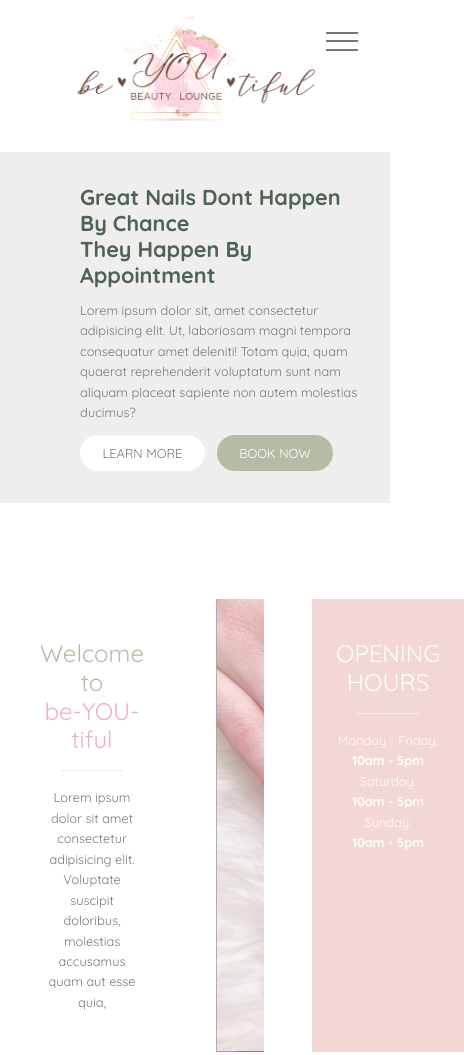
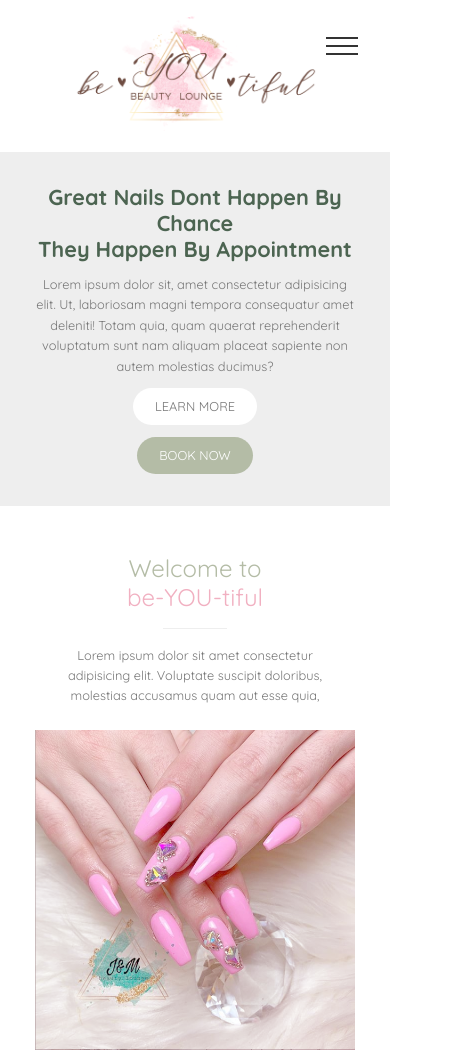
Before and after one commit to kyle-trinh/be-you-tiful, a Gatsby site: page / in a window 390 px wide. Shown: the top 1055 px of the page, 464 px wide, since content can reach past the window. Built offline with nearby package versions, Linux system fonts and the light colour scheme; Gatsby itself is replaced by a stand-in of ours.

Commit message:
add respond to header, works, welcome sect

```diff
--- a/src/components/home/Works.js
+++ b/src/components/home/Works.js
@@ -11,10 +11,26 @@ const Works = () => {
       // Optional parameters
 
       loop: true,
-      slidesPerView: 3,
+      slidesPerView: 1,
       spaceBetween: 30,
       slidesPerGroup: 1,
       loopFillGroupWithBlank: true,
+
+      breakpoints: {
+        640: {
+          slidesPerView: 3,
+        },
+
+        900: {
+          slidesPerView: 3,
+        },
+        1200: {
+          slidesPerView: 3,
+        },
+        1800: {
+          slidesPerView: 3,
+        },
+      },
 
       // If we need pagination
       pagination: {
--- a/src/components/layout/HamburgerNav.js
+++ b/src/components/layout/HamburgerNav.js
@@ -1,10 +1,14 @@
 import React from "react"
 
-const HamburgerNav = ({ onHandleClick }) => {
+const HamburgerNav = ({ onHandleClick, showNav }) => {
   return (
-    <div className="nav-btn" onClick={onHandleClick}>
-      <div className="nav-btn__line"></div>
-      <div className="nav-btn__line"></div>
+    <div
+      className={`nav-btn ${showNav ? "show" : ""}`}
+      onClick={e => {
+        e.stopPropagation()
+        onHandleClick()
+      }}
+    >
       <div className="nav-btn__line"></div>
     </div>
   )
--- a/src/components/layout/SiteDescription.js
+++ b/src/components/layout/SiteDescription.js
@@ -16,7 +16,7 @@ const SiteDescription = () => {
             quaerat reprehenderit voluptatum sunt nam aliquam placeat sapiente
             non autem molestias ducimus?
           </p>
-          <div className="header-into__buttons">
+          <div className="header-intro__buttons">
             <Link to="/" className="btn btn--white u-margin-right-small">
               Learn more
             </Link>
--- a/src/components/layout/header.js
+++ b/src/components/layout/header.js
@@ -6,13 +6,10 @@ import Navbar from "./Navbar"
 import SiteDescription from "./SiteDescription"
 import HamburgerNav from "./HamburgerNav"
 
-const Header = ({ siteTitle }) => {
-  const [showNav, setShowNav] = useState(false)
-
-  const onHandleClick = () => setShowNav(!showNav)
+const Header = ({ siteTitle, onHandleClick, showNav, onHeaderClick }) => {
   return (
-    <header>
-      <HamburgerNav onHandleClick={onHandleClick} />
+    <header onClick={onHeaderClick}>
+      <HamburgerNav onHandleClick={onHandleClick} showNav={showNav} />
       <HeaderContact />
       <Navbar className={showNav ? "show" : ""} />
       <SiteDescription />
--- a/src/components/layout/index.js
+++ b/src/components/layout/index.js
@@ -5,7 +5,7 @@
  * See: https://www.gatsbyjs.org/docs/use-static-query/
  */
 
-import React from "react"
+import React, { useState } from "react"
 import PropTypes from "prop-types"
 import { useStaticQuery, graphql } from "gatsby"
 
@@ -25,13 +25,22 @@ const Layout = ({ children }) => {
     }
   `)
 
+  const [showNav, setShowNav] = useState(false)
+
+  const onHandleClick = () => setShowNav(!showNav)
+
   return (
     <>
-      <Header siteTitle={data.site.siteMetadata.title} />
+      <Header
+        siteTitle={data.site.siteMetadata.title}
+        onHandleClick={onHandleClick}
+        showNav={showNav}
+        onHeaderClick={() => setShowNav(false)}
+      />
 
-      <main>{children}</main>
+      <main onClick={() => setShowNav(false)}>{children}</main>
 
-      <Footer />
+      <Footer onClick={() => setShowNav(false)} />
     </>
   )
 }
--- a/src/styles/base/_base.scss
+++ b/src/styles/base/_base.scss
@@ -47,6 +47,6 @@ section {
   padding: 6rem 0;
 }
 
-header {
-  position: relative;
-}
+// header {
+//   position: relative;
+// }
--- a/src/styles/components/_swiper.scss
+++ b/src/styles/components/_swiper.scss
@@ -1,6 +1,10 @@
 .swiper-container {
   height: 38rem;
   width: 85%;
+
+  @include respond(phone) {
+    width: 50%;
+  }
 
   .swiper-slide {
     height: 85%;
--- a/src/styles/components/_welcome-content.scss
+++ b/src/styles/components/_welcome-content.scss
@@ -3,11 +3,28 @@
     display: grid;
     grid-template-columns: repeat(3, 1fr);
     grid-gap: 6rem;
+
+    @include respond(phone) {
+      grid-template-columns: 1fr;
+      width: 40rem;
+      grid-template-rows: 20rem repeat(2, 40rem);
+      margin: 0 auto;
+
+      grid-gap: 2rem;
+    }
   }
 
   &-box {
     text-align: center;
     padding: 5rem 3rem;
+
+    &--1 {
+      @include respond(phone) {
+        height: 25rem;
+        padding: 0 3rem;
+      }
+    }
+
     &--2 {
       background-image: linear-gradient(
           to right bottom,
--- a/src/styles/layout/_header-intro.scss
+++ b/src/styles/layout/_header-intro.scss
@@ -7,8 +7,24 @@
   margin-bottom: 6rem;
 
   @include respond(phone) {
+    text-align: center;
+    margin-bottom: 0;
+  }
+
+  @include respond(phone) {
     flex-direction: column;
     align-items: center;
+
+    &__buttons {
+      display: flex;
+      flex-direction: column;
+      align-items: center;
+
+      .btn--white {
+        margin-right: 0 !important;
+        margin-bottom: 1.6rem;
+      }
+    }
   }
 
   &__photo {
@@ -41,5 +57,9 @@
     align-items: center;
     justify-content: center;
     flex-shrink: 50rem;
+
+    @include respond(phone) {
+      padding: 4rem;
+    }
   }
 }
--- a/src/styles/layout/_nav-btn.scss
+++ b/src/styles/layout/_nav-btn.scss
@@ -1,16 +1,49 @@
 .nav-btn {
-  position: absolute;
+  position: fixed;
   top: 4rem;
   right: 4rem;
   display: none;
+  z-index: 9999;
   &__line {
-    height: 2px;
-    width: 4rem;
-    background-color: $color-grey-dark;
+    position: relative;
+    &,
+    &::after,
+    &::before {
+      width: 4rem;
+      height: 2px;
+      background-color: $color-grey-dark-3;
+      display: inline-block;
+    }
 
-    &:not(:last-child) {
-      margin-bottom: 0.8rem;
+    &::after,
+    &::before {
+      content: "";
+      position: absolute;
+      left: 0;
+      @include easeOut;
     }
+
+    &::before {
+      top: -1rem;
+    }
+
+    &::after {
+      top: 1rem;
+    }
+  }
+
+  &.show > &__line {
+    background-color: transparent;
+  }
+
+  &.show > &__line::before {
+    top: 0;
+    transform: rotate(135deg);
+  }
+
+  &.show > &__line::after {
+    top: 0;
+    transform: rotate(-135deg);
   }
   @include respond(phone) {
     display: block;
```
